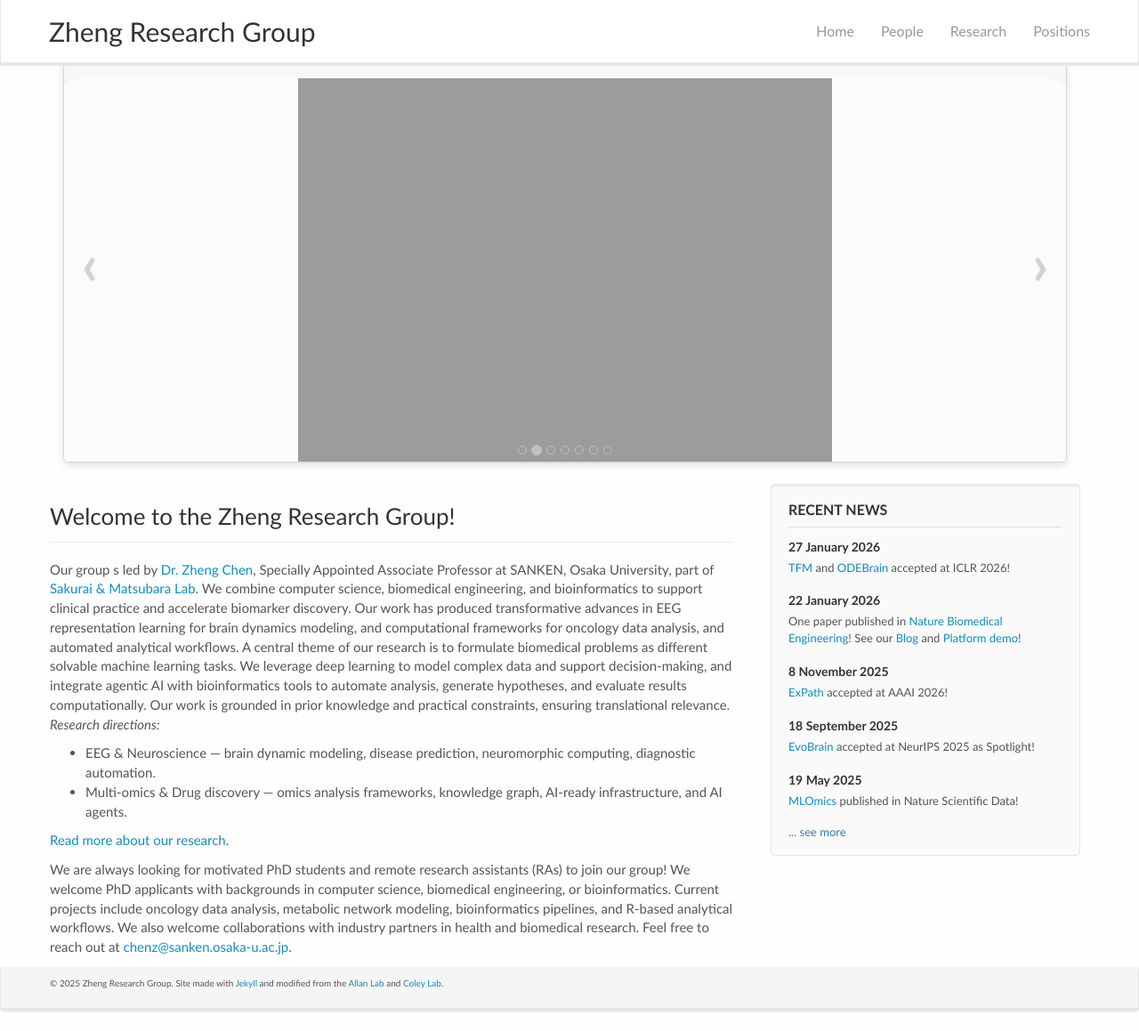
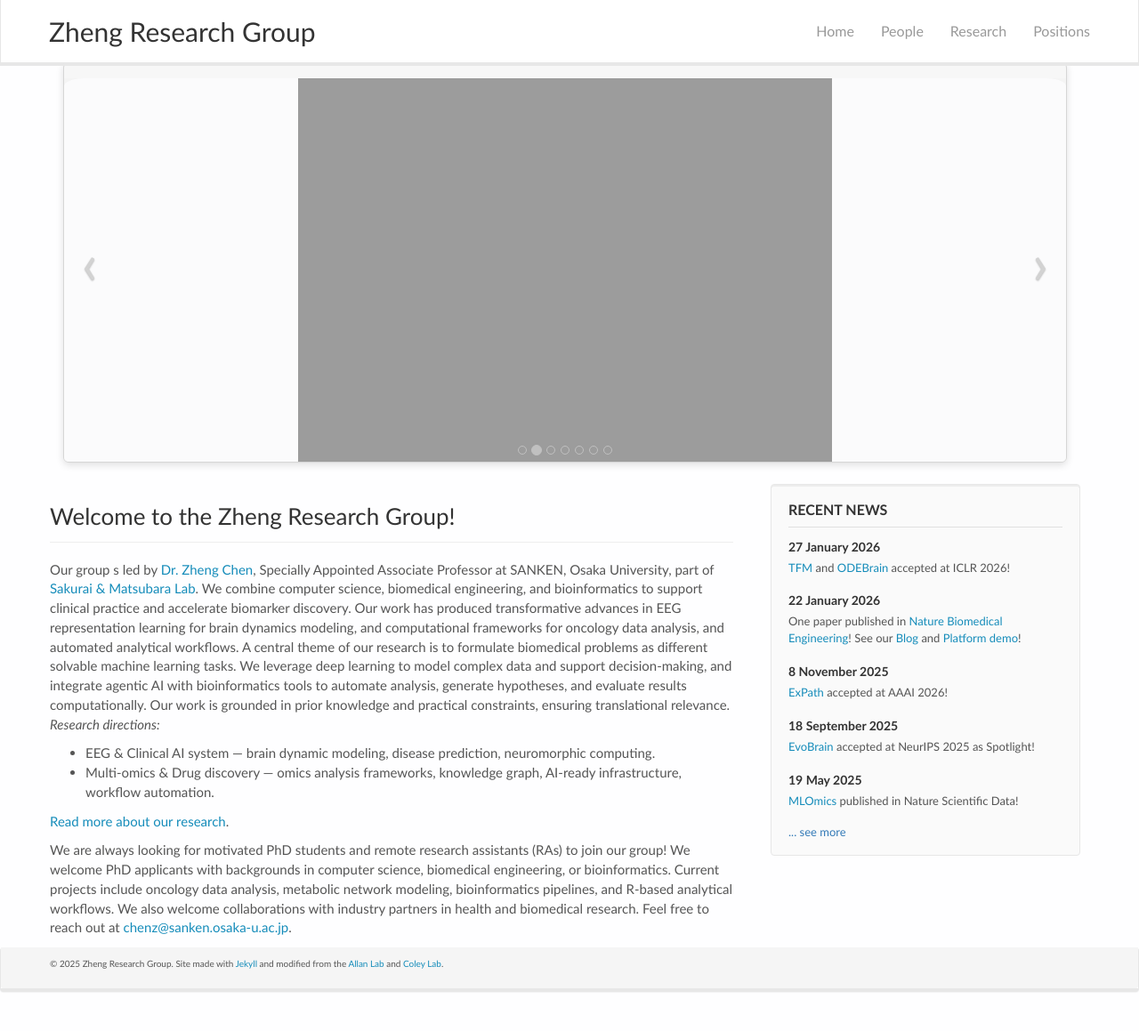
Before and after one commit to zhengchen3/zhengchen3.github.io, a Jekyll site: the page built from _pages/home.md, in a window 1280 px wide and 1159 px high. Shown: the whole window at 89% size. Built offline with Jekyll 4.4.1, drawn with Linux system fonts in a browser that asks for light colours; nearby versions of some CDN libraries.

```diff
--- a/_pages/home.md
+++ b/_pages/home.md
@@ -14,8 +14,8 @@ A central theme of our research is to formulate biomedical problems as different
 We leverage deep learning to model complex data and support decision-making, and integrate agentic AI with bioinformatics tools to automate analysis, generate hypotheses, and evaluate results computationally.
 Our work is grounded in prior knowledge and practical constraints, ensuring translational relevance.
 *Research directions:*
-- EEG & Neuroscience — brain dynamic modeling, disease prediction, neuromorphic computing, diagnostic automation.
-- Multi-omics & Drug discovery — omics analysis frameworks, knowledge graph, AI-ready infrastructure, and AI agents.
+- EEG & Clinical AI system — brain dynamic modeling, disease prediction, neuromorphic computing.
+- Multi-omics & Drug discovery — omics analysis frameworks, knowledge graph, AI-ready infrastructure, workflow automation.
 
 [Read more about our research]({{ site.url }}{{ site.baseurl }}/research).
 
```
